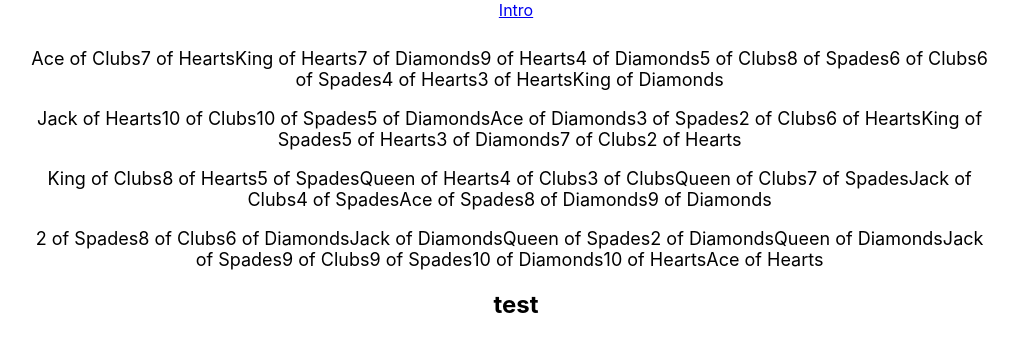
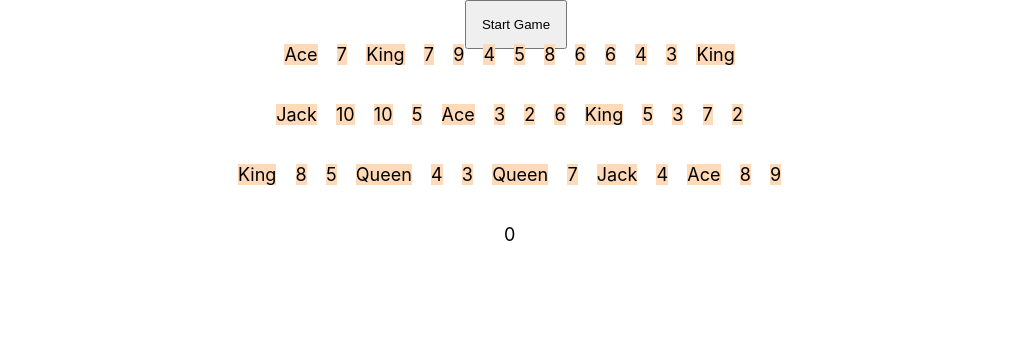
Before and after one commit to gabesharpton/Bagjav, a React (Create React App) app in the folder bagjav/: page / in a window 1280 px wide. Shown: the top 352 px of the page, without its empty margins (124-1142 px from the left). Built offline with nearby package versions, Linux system fonts and the light colour scheme.

Commit message:
working on game logic, seeing if its easier to worth with just value instead of value+suit

```diff
--- a/bagjav/src/App.js
+++ b/bagjav/src/App.js
@@ -3,7 +3,7 @@ import { Route, Link } from "react-router-dom"
 import './App.css';
 import Intro from './Intro'
 import Cards from './Card'
-
+import Player from './Player'
 
 
 class App extends Component {
@@ -15,11 +15,11 @@ class App extends Component {
   return (
     <div className="App">
       <nav>
-        <Link to="">Intro</Link>
+        {/* <Link to='' render={Player}>Intro</Link> */}
       </nav>
       <Route path="" render={Intro}/>
-     {/* <Route path='' render={Cards}/> */}
      <Cards/>
+     <Player></Player>
 
     </div>
   );
--- a/bagjav/src/Card.js
+++ b/bagjav/src/Card.js
@@ -7,16 +7,19 @@ export default class Cards extends Component{
         this.state = {
             deck: [],
             player1: [],
-                player2: [],
-                player3: [],
-                player4: []
+            player2: [],
+            player3: [],
+            player4: [],
+            playCard: []
 
         }
         this.makeCards();
         this.shuffle();
         this.deal();
+        this.startGame();
+        // this.checkCard();
     }
-    makeCards(){
+    makeCards = () => {
         this.deck = [];
         const suits = ['Hearts', 'Spades', 'Clubs', 'Diamonds']
         const values = ['Ace', '2', '3', '4', '5', '6', '7', '8', '9', '10', 'Jack', 'Queen', 'King']
@@ -24,13 +27,13 @@ export default class Cards extends Component{
 
         for (let suit in suits){
             for (let value in values) {
-                this.state.deck.push(`${values[value]} of ${suits[suit]}`);
+                this.state.deck.push(<span className='cards' key={value+suit}>{values[value]}</span>);
             }
         }
         return this.deck
     }
 
-        shuffle() {
+    shuffle = () => {
             const {deck} = this.state;
             let j = deck.length, i;
 
@@ -41,13 +44,71 @@ export default class Cards extends Component{
                 // console.log([deck[i], deck[j]])
             }
             return this;
+    }
+        deal = () => {
+
+                // let deals = this.state.deck.splice(0, 13)
+                this.setState(state => {
+                    let player1 = this.state.deck.splice(0, 13)
+                    return player1;
+                })
+            // this.state.player1 = this.state.deck.splice(0, 13)
+            this.state.player2 = this.state.deck.splice(0, 13)
+            this.state.player3 = this.state.deck.splice(0, 13)
+            this.state.player4 = this.state.deck.splice(0, 13)
+
+            return this.state;
+
+    }
+
+    startGame = () => {
+        // let choice = prompt("Would you like to start the game?")
+        // if(choice === 'yes'){
+        this.choseCard()
+        // console.log(this.playCard)
+        // this.state.playCard = this.state.player2.filter(() => this.state.playCard)
+        // console.log(this.state.children)
+        return;
+    }
+    choseCard(){
+        this.playCard = this.state
+        // this.state.playCard = this.state.player1.splice(0, 1)
+        // console.log(this.state.playCard["0"].props.children[0])
+        // this.state.playCard = this.state.player2.filter(this.checkCard(this.cardValue, this.state.playCard))
+        // console.log(this.state.playCard["0"].key[this.value])
+
+        //I need to sort player2 array to find props.children[0]
+        //if it has that then push to this.state.playCard
+        //Player 3 sorts through array to find card etc....
+    }
+
+    checkCard (cardValue) {
+        return this.cardValue = this.state.playCard["0"].props.children[0]
+
+    }
+        render(){
+            return(
+                <div>
+                    {/* <p>{this.state.deck}</p> */}
+                <p id='player1'>{this.state.player1}</p>
+                <p id='player2'>{this.state.player2}</p>
+                <p id='player3'>{this.state.player3}</p>
+                <p id='player4'>{this.state.player4}</p>
+                <p>{this.state.playCard}</p>
+                <p>{this.state.playCard.length}</p>
+                </div>
+            )
         }
-        deal(){
+    }
 
-            this.setState(this.state.player1 = this.state.deck.splice(0, 13))
-            this.setState(this.state.player2 = this.state.deck.splice(0, 13))
-            this.setState(this.state.player3 = this.state.deck.splice(0, 13))
-            this.setState(this.state.player4 = this.state.deck.splice(0, 13))
+
+
+
+
+
+
+
+   // --------------------------------------------------------------
 
 
             // this.state.deck.fill(this.state.player1)
@@ -63,9 +124,6 @@ export default class Cards extends Component{
             //         console.log(card)
             //          deck.pop()}
                 //  this.state.deck.pop(this.state.player2)
-                return this.state;
-
-        }
 
 
 
@@ -99,15 +157,3 @@ export default class Cards extends Component{
 
         // console.log(deck1)
         // deals()
-
-        render(){
-            return(
-                <div><p>{this.state.deck} </p>
-                <p>{this.state.player1}</p>
-                <p>{this.state.player2}</p>
-                <p>{this.state.player3}</p>
-                <p>{this.state.player4}</p>
-                <h2>test</h2></div>
-            )
-        }
-    }
--- a/bagjav/src/Intro.js
+++ b/bagjav/src/Intro.js
@@ -1,6 +1,7 @@
 import React from 'react';
 import './Intro.css'
-// import Cards from "./Card"
+import Cards from "./Card"
+// import  {startGame} from './Card'
 
 export default function Intro() {
   return (
@@ -8,7 +9,7 @@ export default function Intro() {
      {/* <h1> Welcome to Bagjav!</h1> */}
      {/* <p>The game is Bagjav, Created by Blanca Cisneros, Alex Hackney, Gabe Sharpton, Joseph Torres, Allee Jackson, and Vance Hackney. The rules are every card in the deck is dealt out to players evenly. If there are more than 4 players in a game 2 decks are delt. The mission is to have the least amount of points at the end of the round. The round ends when one player plays their last card in their hand. Then everyone adds up how many cards you have and the values are what the face of that card is. Jack, Queen and King are all worth 10 points, but the Ace is worth 30! You dont want to keep an Ace. The way you play the Ace is if it is your turn and you dont have that suit then you can play the Ace. The Ace automatically ends that set. You cannot play the Ace if you were initially attacked. To start the game the player left of the dealer starts by chosing a card from their hand and 'attacks' another player. The attacked player now has to play as many cards of that value they have in their hand. If there is less than 4 cards of that value (or an Ace has not been played) Then the next person has a chance to play that value. If they dont have that value but have an Ace then they can play the Ace then and end that set. After a set is over the next person chooses a person to attack. play until every player has delt, then add up all the scores. The player with the lowest score wins!</p> */}
 
-{/* <button >Start Game</button> */}
+<button onClick={Cards.startGame}>Start Game</button>
     </div>
   );
 }
--- a/bagjav/src/Player.js
+++ b/bagjav/src/Player.js
@@ -1,15 +1,15 @@
 import React from 'react';
-import './App.css';
-
-function Player() {
+// import './player.css';
+// import Cards from './Card'
+export default function Player() {
+    // this.state = Cards
   return (
     <div className="App">
-     <h1> Welcome to Bagjav!</h1>
+     {/* <p>{this.state.player1}</p> */}
     </div>
   );
 }
 
-export default Player;
 
 //Player should be able to choose card from their hand and select player they want to attack
 //PLayer cannot play card unless it is their turn
--- a/bagjav/src/card.css
+++ b/bagjav/src/card.css
@@ -1,3 +1,12 @@
 div{
     height: 10px;
 }
+
+span{
+    background-color: peachpuff;
+    margin: 1%;
+}
+p{
+    margin-bottom: 30px;
+    line-height: 30px;
+}
--- /dev/null
+++ b/bagjav/src/playGame.js
@@ -0,0 +1,6 @@
+
+let startGame = () => {
+    this.state.player1.splice(0)
+    console.log(this.state)
+}
+startGame();
```
